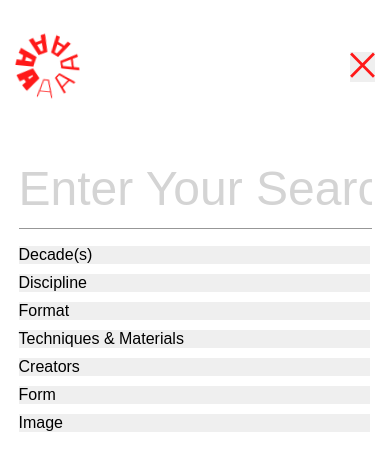
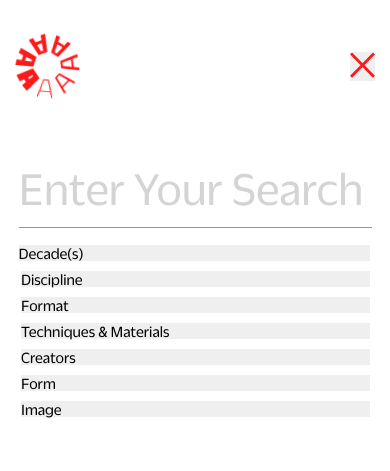
Before and after one commit to omarmhmmd/online-letterform-archive, a PHP site: page / in a window 390 px wide. Shown: the top 471 px of the page. Run offline with PHP 8.4, Linux system fonts and the light colour scheme.

Commit message:
search_filter 003 - added font

```diff
--- a/css/search_filter.css
+++ b/css/search_filter.css
@@ -36,9 +36,20 @@ flex-wrap
 flex-basis (width), order, flex-grow/flex-shrink (relative size)
 */
 
+@font-face {
+  font-family: DupReg;
+  src: url("/DuplicateSansRegular.otf") format("opentype");
+}
+
+@font-face {
+  font-family: DupReg;
+  font-weight: bold;
+  src: url("/DuplicateSansBold.otf") format("opentype");
+}
+
 html,body,button,input {
   /* background-color: black; */
-  font-family: sans-serif;
+  font-family: DupReg;
 }
 
 
@@ -55,6 +66,7 @@ button:focus {
 }
 
 .header {
+  font-weight: bold;
   width: 92.5vw;
   display: flex;
   justify-content: space-between;
@@ -172,7 +184,7 @@ a:visited {
 .Tags > p {
   font-size: 32px;
   line-height: 46px;
-  word-spacing: 10px;
+  word-spacing: 7.5px;
 }
 
 .Tags > p > button {
--- a/css/search_filter_mobile.css
+++ b/css/search_filter_mobile.css
@@ -1,23 +1,6 @@
 @media (max-width: 576px) {
   .letter {
     display: none;
-  }
-
-  .filters {
-    margin-top: 2vh;
-    display: flex;
-    flex-direction: column;
-    /* border: 1px solid black; */
-  }
-
-  .filters > button:not(:first-child) {
-    margin-left: 0px;
-  }
-
-  .filters > button {
-    margin-bottom: 10px;
-    display: flex;
-    flex-direction: column;
   }
 }
 
@@ -26,11 +9,10 @@
     margin-top: 2vh;
     display: flex;
     flex-direction: column;
-    /* border: 1px solid black; */
   }
 
   .filters > button:not(:first-child) {
-    margin-left: 0px;
+    margin-left: 2.5px;
   }
 
   .filters > button {
```
Also changed, not shown: index.html (+12 -12 lines), DuplicateSansBold.otf (added), DuplicateSansRegular.otf (added).
